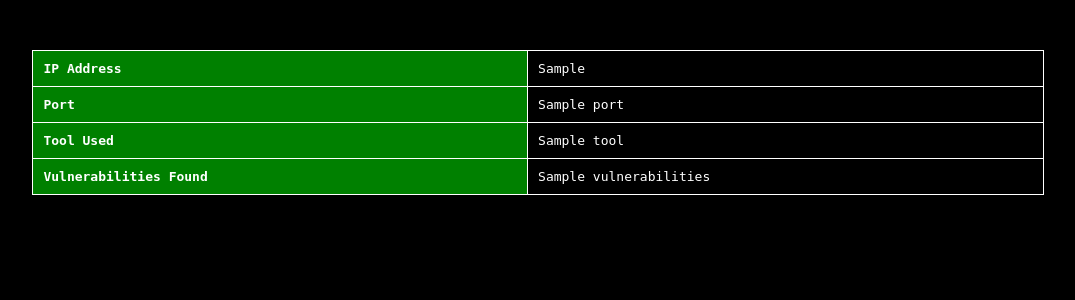
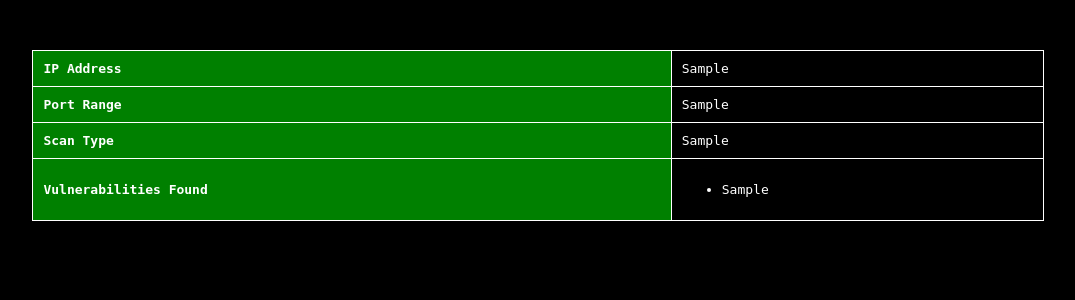
Before and after one commit to j0k3rD/distributed_port_scanner, a Flask app: template main/templates/scan.html in a window 1280 px wide. Shown: the top 300 px of the page, without its empty margins (102-1177 px from the left). Run offline with Flask 2, Linux system fonts and the light colour scheme; the template is opened without the code that fills it: most values are stand-ins (such as "Sample title", 1, 10 or a date in 2020); parts of the project's set-up code (start-up, migrations or seed data) failed here and were passed over.

Commit message:
html running

```diff
--- a/main/config.py
+++ b/main/config.py
@@ -1,7 +1,7 @@
 class Config():
     #Celery
     BROKER_URL = 'redis://localhost:6379/0'
-    RESULT_BACKEND = 'redis://localhost:6379/0'
+    CELERY_RESULT_BACKEND = 'redis://localhost:6379/0'
     TASK_SERIALIZER = 'json'
     RESULT_SERIALIZER = 'json'
     CELERY_ENABLE_UTC = True
--- a/main/tasks.py
+++ b/main/tasks.py
@@ -9,13 +9,15 @@ celery.config_from_object('main.config.Config')
 
 @celery.task
 def scan_with_python(ip, port_range):
+    ips_list = []
     if is_ipv4(ip):
         open_ports = scan_ipv4(ip, port_range)
         return OPEN_PORTS.format(ip=ip, open_ports=open_ports)
     elif is_ipv4_range(ip):
         open_ports = scan_ipv4_range(ip, port_range)
         for ip, ports in open_ports.items():
-            return OPEN_PORTS.format(ip=ip, open_ports=ports)
+            ips_list.append(OPEN_PORTS.format(ip=ip, open_ports=ports))
+        return ips_list
     else:
         return INVALID_IPV4
 
--- a/main/templates/scan.html
+++ b/main/templates/scan.html
@@ -33,21 +33,27 @@
       </td>
     </tr>
     <tr>
-      <th>Port</th>
+      <th>Port Range</th>
       <td>
-        {{ port }}
+        {{ port_range }}
       </td>
     </tr>
     <tr>
-      <th>Tool Used</th>
+      <th>Scan Type</th>
       <td>
-        {{ tool }}
+        {{ scan_type }}
       </td>
     </tr>
     <tr>
       <th>Vulnerabilities Found</th>
       <td>
-        {{ vulnerabilities }}
+        {% if scan_result is not none %}
+          <ul>
+              <li>{{ scan_result }}</li>
+          </ul>
+        {% else %}
+          <p>No vulnerabilities found.</p>
+        {% endif %}
       </td>
     </tr>
   </table>
```
Also changed, not shown: main/views.py (+16 -8 lines).
